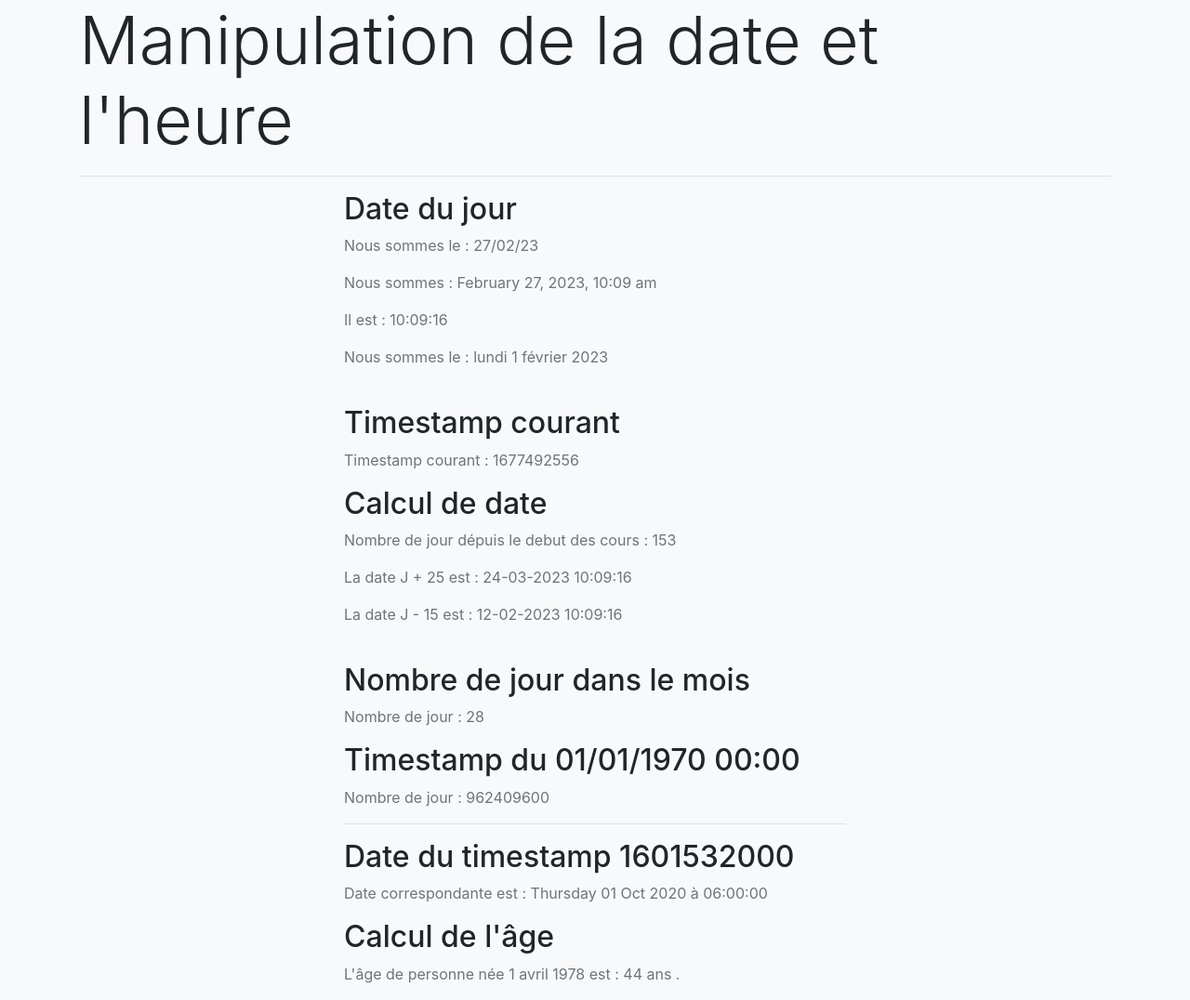
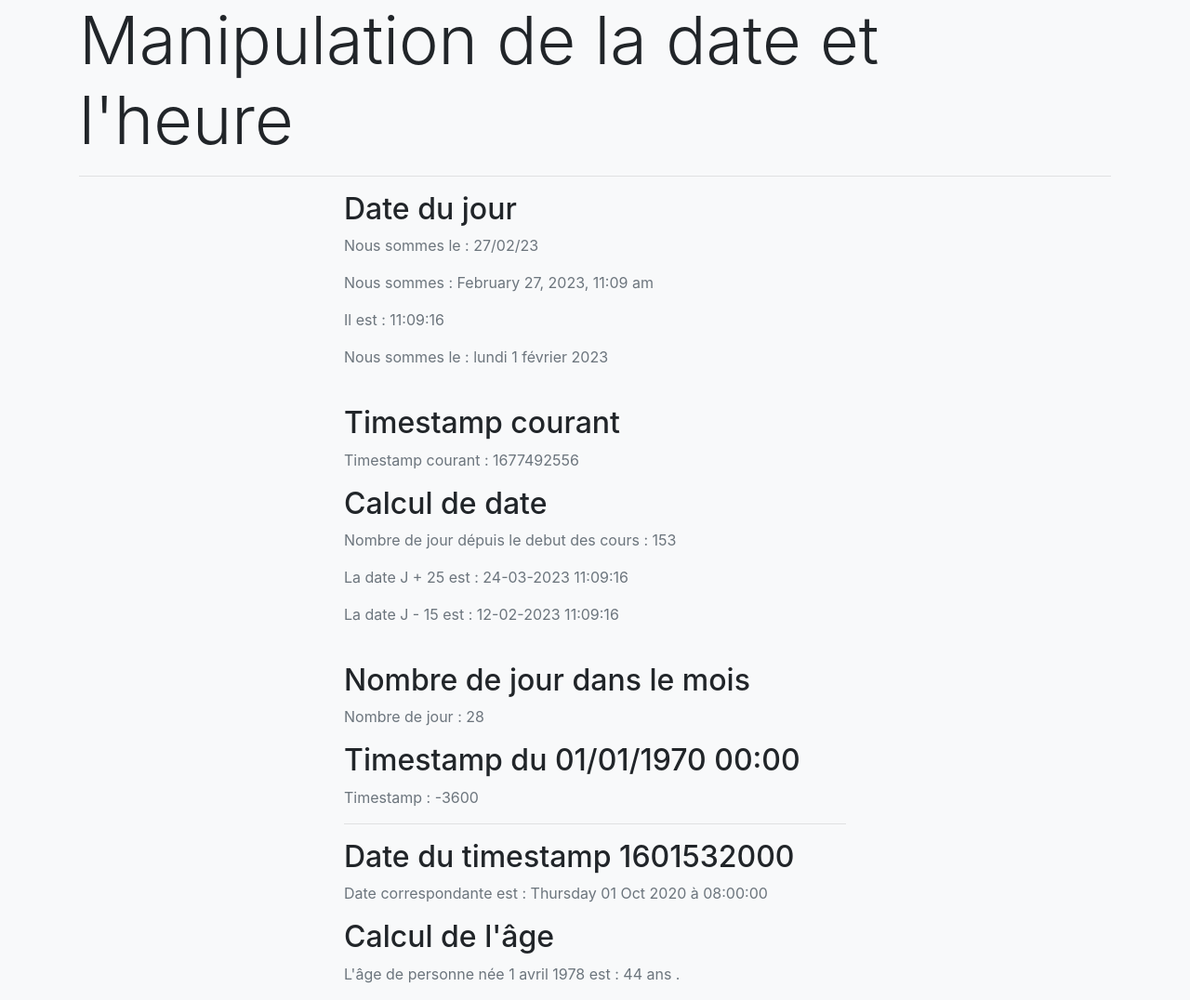
Before and after one commit to OlivierFacelina/PHPP, a PHP site: page /date.php in a window 1280 px wide. Shown: the whole page at 93% size. Run offline with PHP 8.4, Linux system fonts and the light colour scheme; some libraries are stand-ins or nearby versions.

Commit message:
Correction exo date

```diff
--- a/date.php
+++ b/date.php
@@ -1,4 +1,5 @@
 <?php
+date_default_timezone_set('Europe/Paris');
 $dt = time();
 $formatter = new IntlDateFormatter('fr_FR');
 $formatter -> setPattern('EEEE Q MMMM Y') ?>
@@ -25,44 +26,57 @@ $formatter -> setPattern('EEEE Q MMMM Y') ?>
                 <h2>Date du jour</h2>
 
                 <!-- 1. date du jour -->
-                <p class="text-muted">Nous sommes le : <?= date("d/m/y")?></p>
+                <p class="text-muted">Nous sommes le :
+                <?= date("d/m/y")?></p>
 
                 <!-- 2. date du jour textuelle -->
-                <p class="text-muted">Nous sommes : <?= date("F j, Y, g:i a") ?></p>
+                <p class="text-muted">Nous sommes :
+                <?= date("F j, Y, g:i a") ?></p>
 
                 <!-- 3. L'heure courante -->
                 <!-- Utilisation de la balise time (datetime prend date ISO ) -->
-                <p class="text-muted">Il est : <time datetime=""><?= date("H:i:s");?></time></p>
+                <p class="text-muted">Il est : <time datetime="">
+                <?= date("H:i:s");?></time></p>
 
                 <!-- 4. date en français -->
 
                 <!-- Définir la configuration locale par défaut au fr  -->
-                <p class="text-muted">Nous sommes le : <?= $formatter->format($dt)?></p>
+                <p class="text-muted">Nous sommes le :
+                <?= $formatter->format($dt)?></p>
                 <br>
 
                 <!-- 5. Timestamp courant -->
                 <h2>Timestamp courant</h2>
-                <p class="text-muted">Timestamp courant : <?= time()?></p>
+                <p class="text-muted">Timestamp courant :
+                <?= time()?></p>
 
                 <!-- 6. Calcul de date -->
                 <h2>Calcul de date</h2>
                 <!-- Faites vos calculs ici -->
-                <p class="text-muted">Nombre de jour dépuis le debut des cours : <?php
+                <p class="text-muted">Nombre de jour dépuis le debut des cours :
+                <?php
                     $originalTime = new DateTimeImmutable("2022-09-27");
                     $targedTime = new DateTime();
                     $interval = $originalTime->diff($targedTime);
                     echo $interval->format("%a"), "\n";
+
+                    /* CORRECTION
+                    $dateStartCourses = new DateTime('2022-09-27');
+                    $diff = date_diff($currentDate, $dateStartCourses);
+                    echo $diff->days */
                 ?></p>
 
                 <!-- 7. J + 25 -->
 
                <!-- Faites vos calculs ici -->
-                <p class="text-muted">La date J + 25 est : <?php
+                <p class="text-muted">La date J + 25 est :
+                <?php
                     $date = new DateTime();
                     $interval = date_interval_create_from_date_string('25 days');
                     $res = date_add($date, $interval);
                     $format = date_format( $res, "d-m-Y H:i:s");
-                echo $format; ?></p>
+                    echo $format;
+                ?></p>
 
                 <!-- 8. J - 15 -->
                <!-- Faites vos calculs ici -->
@@ -76,21 +90,37 @@ $formatter -> setPattern('EEEE Q MMMM Y') ?>
 
                 <!-- 9. Nb de jour dans le mois -->
                 <h2>Nombre de jour dans le mois</h2>
-                <p class="text-muted">Nombre de jour : <?= date("t") ?></p>
+                <p class="text-muted">Nombre de jour :
+                <?= date("t")
+                // cal_days_in_month(CAL_GREGORIAN, $currentDate->format('m'))
+                ?>
+                </p>
 
                 <!-- 10. Timestamp Epoch -->
                 <h2>Timestamp du 01/01/1970 00:00</h2>
-                <p class="text-muted">Nombre de jour : <?= mktime(0, 0, 0, 7, 1, 2000) ?></p>
+                <p class="text-muted">Timestamp :
+                <?= mktime(0, 0, 0, 1, 1, 1970);
+                // echo strtotime('1970/01/01). ' - Paris';
+                // echo new DateTime('1970/01/01)->settimezone ' - Paris'
+                ?>
+                </p>
                 <hr>
 
                 <!-- 11 date du timestamp -->
                 <h2>Date du timestamp 1601532000</h2>
-                <p class="text-muted">Date correspondante est : <?php
+                <p class="text-muted">Date correspondante est :
+                <?php
                 $timestamp = 1601532000;
                 // Le format
                 $format = "l d M Y à H:i:s";
                 // Formatage en jour, mois, année, heure, minutes et secondes
-                echo date($format, $timestamp); // -> Saturday 01 Jan 2022 à 12:30:1?></p>
+                echo date($format, $timestamp); // -> Saturday 01 Jan 2022 à 12:30:1
+
+                /* Correction
+                echo date('d/m/Y - h:i:s', 1601532000)
+                */
+                ?>
+                </p>
 
                 <!-- 12 calcul âge -->
                 <h2>Calcul de l'âge </h2>
```
Lines whose indentation alone changed are shown as unchanged.
